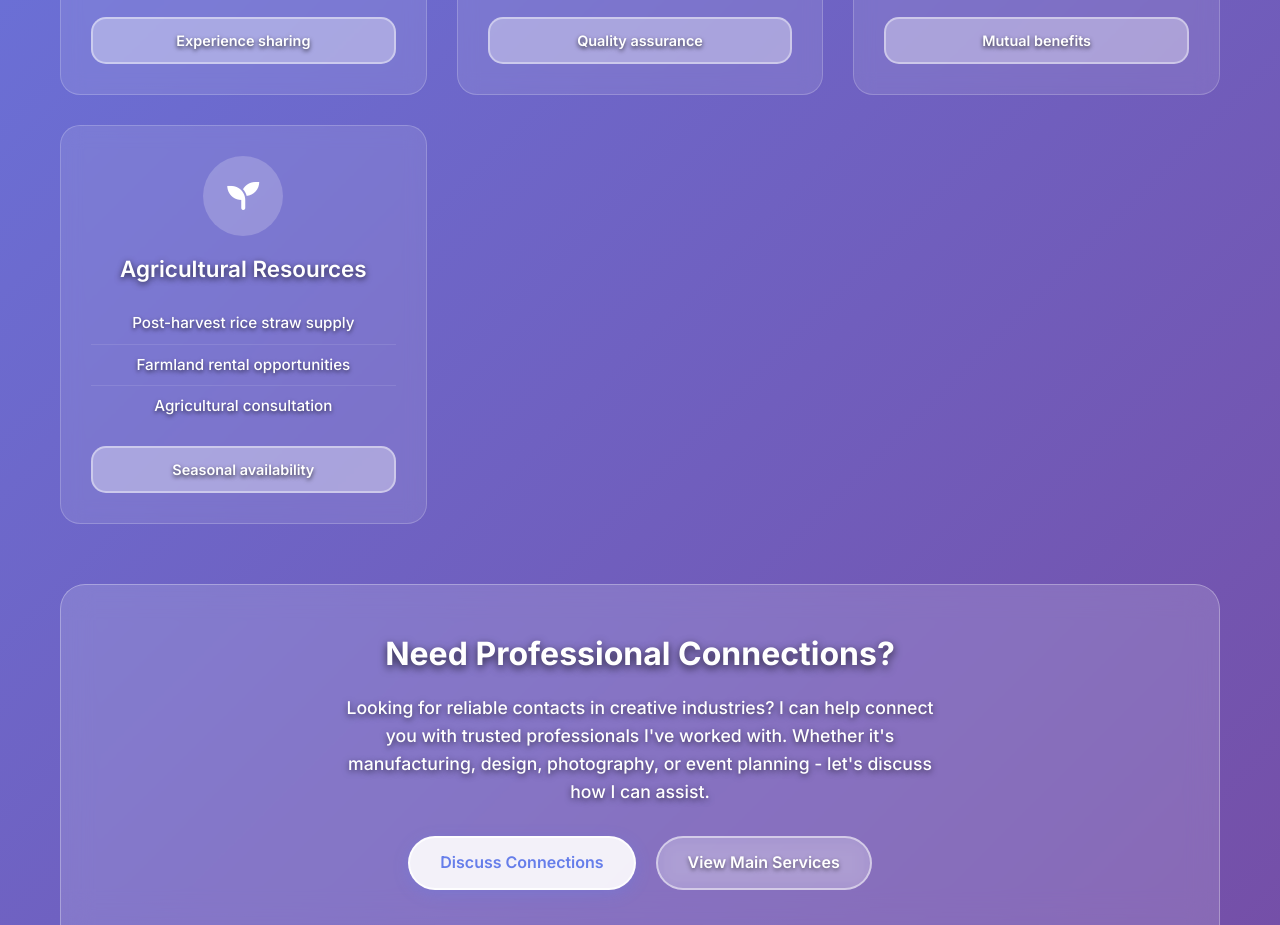
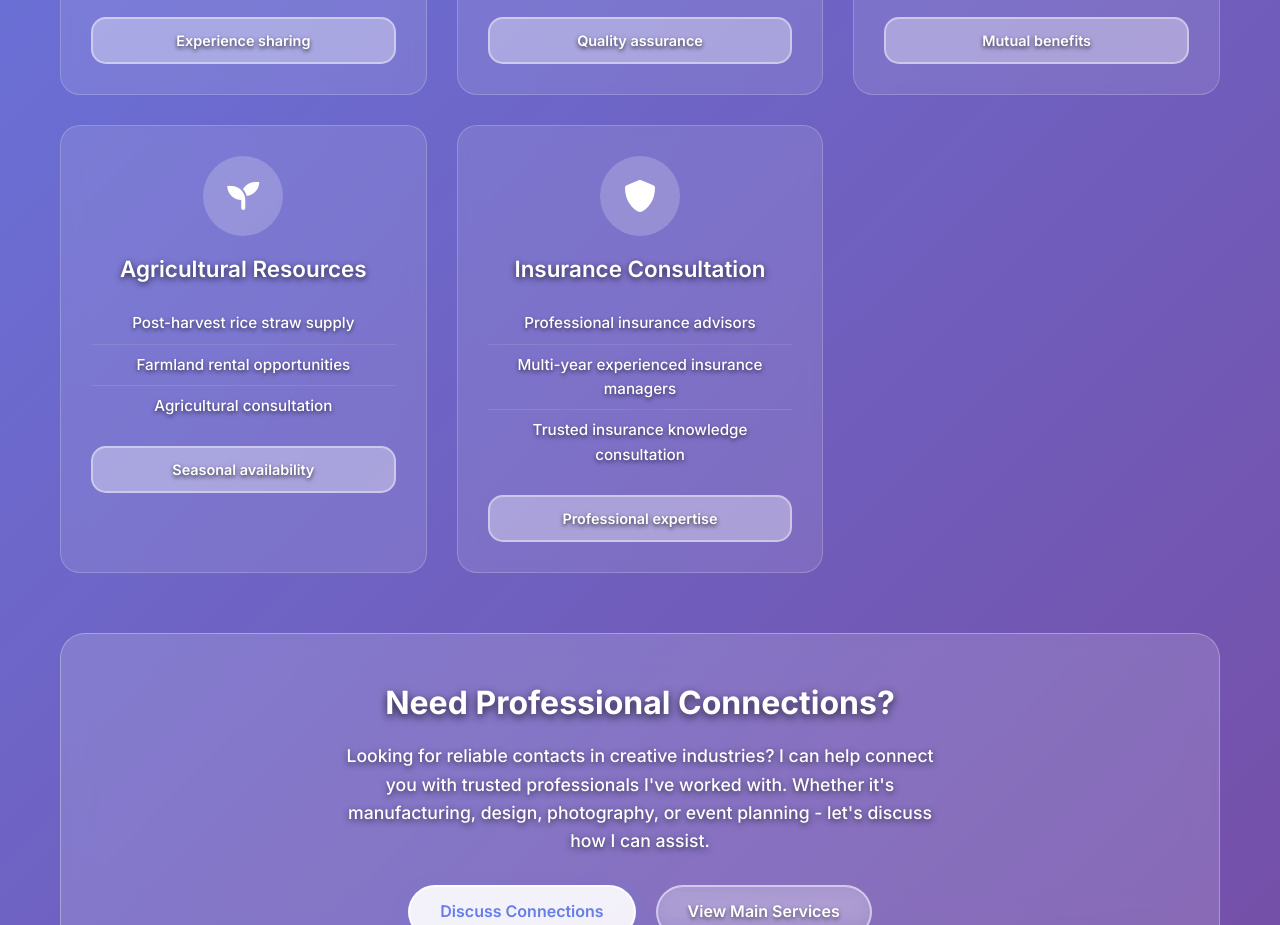
Before and after one commit to Karia-code/karia-portfolio, a plain HTML site: page index.html in a window 1280 px wide. Shown: the part 5274-6199 px from the top of the page. Drawn offline with Linux system fonts and the light colour scheme.

Commit message:
新增保險知識諮詢人脈服務項目

```diff
--- a/index.html
+++ b/index.html
@@ -450,6 +450,19 @@
                     </ul>
                     <div class="commission-note" data-en="Seasonal availability" data-zh="季節性供應">Seasonal availability</div>
                 </div>
+
+                <div class="additional-card">
+                    <div class="additional-icon">
+                        <i class="fas fa-shield-alt"></i>
+                    </div>
+                    <h3 data-en="Insurance Consultation" data-zh="保險知識諮詢">Insurance Consultation</h3>
+                    <ul class="additional-list">
+                        <li data-en="Professional insurance advisors" data-zh="專業保險顧問">Professional insurance advisors</li>
+                        <li data-en="Multi-year experienced insurance managers" data-zh="多年經驗保險經理人">Multi-year experienced insurance managers</li>
+                        <li data-en="Trusted insurance knowledge consultation" data-zh="可信賴的保險知識諮詢">Trusted insurance knowledge consultation</li>
+                    </ul>
+                    <div class="commission-note" data-en="Professional expertise" data-zh="專業知識">Professional expertise</div>
+                </div>
             </div>
 
             <div class="additional-cta">
@@ -745,6 +758,7 @@
                                 <option value="photography" data-en="Photography & Styling Contacts" data-zh="攝影與造型聯絡">Photography & Styling Contacts</option>
                                 <option value="events" data-en="Event & Market Guidance" data-zh="活動與市集指導">Event & Market Guidance</option>
                                 <option value="manufacturing" data-en="Custom Manufacturing Contacts" data-zh="客製化製造聯絡">Custom Manufacturing Contacts</option>
+                                <option value="insurance" data-en="Insurance Consultation" data-zh="保險知識諮詢">Insurance Consultation</option>
                                 <option value="investment" data-en="Investment Opportunities" data-zh="投資機會">Investment Opportunities</option>
                                 <option value="partnership" data-en="Business Partnership" data-zh="商業合作夥伴">Business Partnership</option>
                             </select>
```
